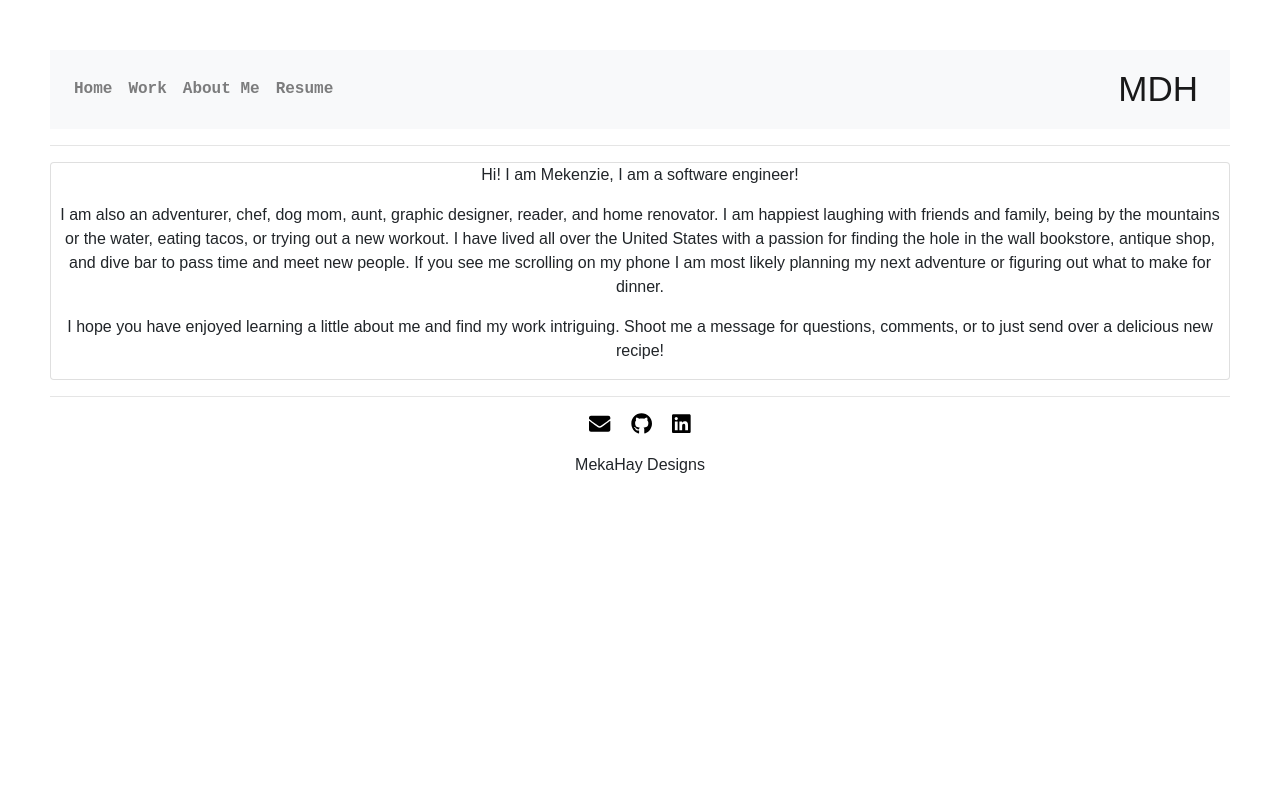
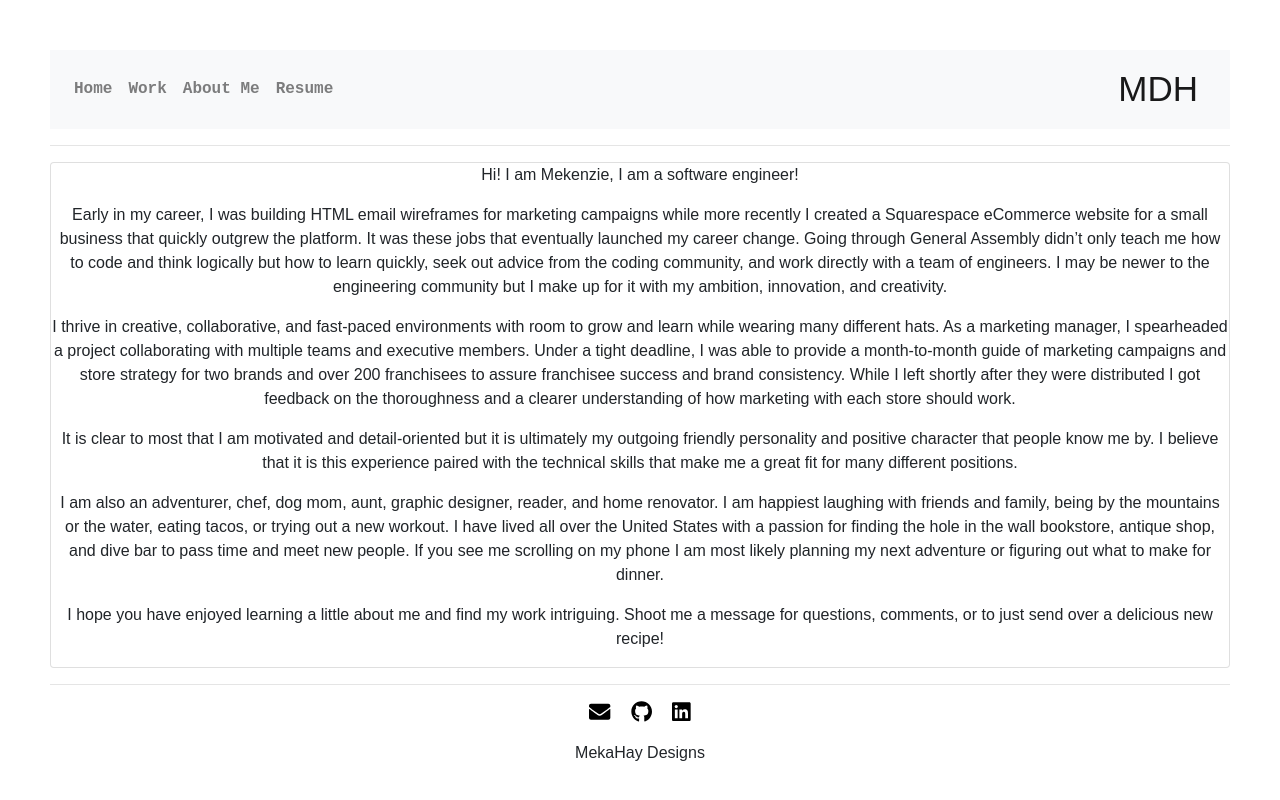
Before and after one commit to mekahay/mekenziehayford, a React (Create React App) app: page /aboutme in a window 1280 px wide. Shown: the top 800 px of the page. Built offline with nearby package versions, Linux system fonts and the light colour scheme; a web font is replaced by a local one.

Commit message:
about me section updated

```diff
--- a/src/Components/AboutMe/AboutMe.js
+++ b/src/Components/AboutMe/AboutMe.js
@@ -7,7 +7,12 @@ function AboutMe() {
         <>
         <CardDeck className="align-items-center" >
         <Card style={{  height:'auto' }}>
-            <p>Hi! I am Mekenzie, I am a software engineer! </p> <p>I am also an adventurer, chef, dog mom, aunt, graphic designer, reader, and home renovator. I am happiest laughing with friends and family, being by the mountains or the water, eating tacos, or trying out a new workout. I have lived all over the United States with a passion for finding the hole in the wall bookstore, antique shop, and dive bar to pass time and meet new people. If you see me scrolling on my phone I am most likely planning my next adventure or figuring out what to make for dinner.</p><p> I hope you have enjoyed learning a little about me and find my work intriguing. Shoot me a message for questions, comments, or to just send over a delicious new recipe! </p>
+            <p>Hi! I am Mekenzie, I am a software engineer! </p>
+            <p>Early in my career, I was building HTML email wireframes for marketing campaigns while more recently I created a Squarespace eCommerce website for a small business that quickly outgrew the platform. It was these jobs that eventually launched my career change. Going through General Assembly didn’t only teach me how to code and think logically but how to learn quickly, seek out advice from the coding community,  and work directly with a team of engineers. I may be newer to the engineering community but I make up for it with my ambition, innovation, and creativity.</p>
+            <p>I thrive in creative, collaborative, and fast-paced environments with room to grow and learn while wearing many different hats.  As a marketing manager, I spearheaded a project collaborating with multiple teams and executive members. Under a tight deadline, I was able to provide a month-to-month guide of marketing campaigns and store strategy for two brands and over 200 franchisees to assure franchisee success and brand consistency. While I left shortly after they were distributed I got feedback on the thoroughness and a clearer understanding of how marketing with each store should work. </p>
+            <p>It is clear to most that I am motivated and detail-oriented but it is ultimately my outgoing friendly personality and positive character that people know me by. I believe that it is this experience paired with the technical skills that make me a great fit for many different positions.</p>
+            <p>I am also an adventurer, chef, dog mom, aunt, graphic designer, reader, and home renovator. I am happiest laughing with friends and family, being by the mountains or the water, eating tacos, or trying out a new workout. I have lived all over the United States with a passion for finding the hole in the wall bookstore, antique shop, and dive bar to pass time and meet new people. If you see me scrolling on my phone I am most likely planning my next adventure or figuring out what to make for dinner.</p>
+            <p> I hope you have enjoyed learning a little about me and find my work intriguing. Shoot me a message for questions, comments, or to just send over a delicious new recipe! </p>
         </Card>
         </CardDeck>
         </>
--- a/src/Components/Resume/Resume.js
+++ b/src/Components/Resume/Resume.js
@@ -1,6 +1,6 @@
 import React from 'react';
 import resume from './printableRESUME.png';
-// import resumepdf from './MEKENZIE HAYFORD RESUME.pdf'
+import resumepdf from './MEKENZIE HAYFORD RESUME.pdf'
 import {Card, Button} from 'react-bootstrap';
 
 
```
